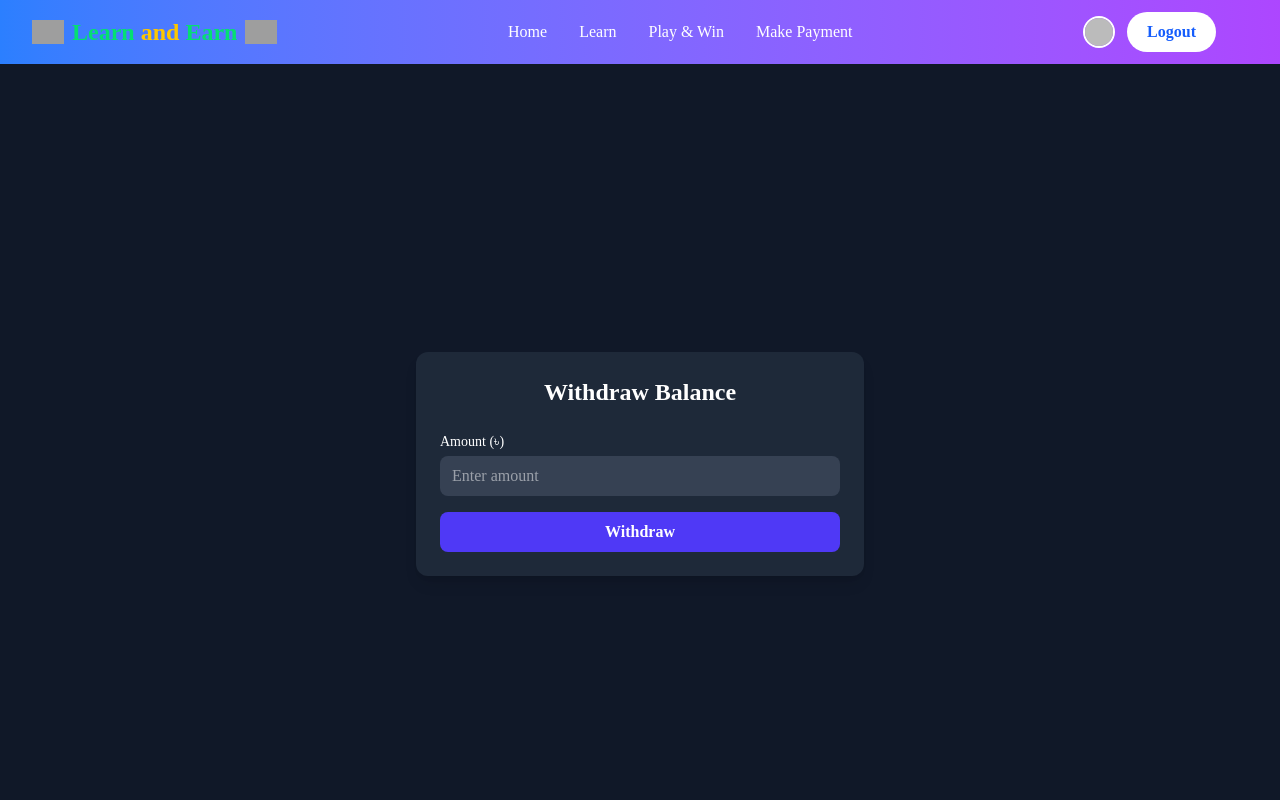
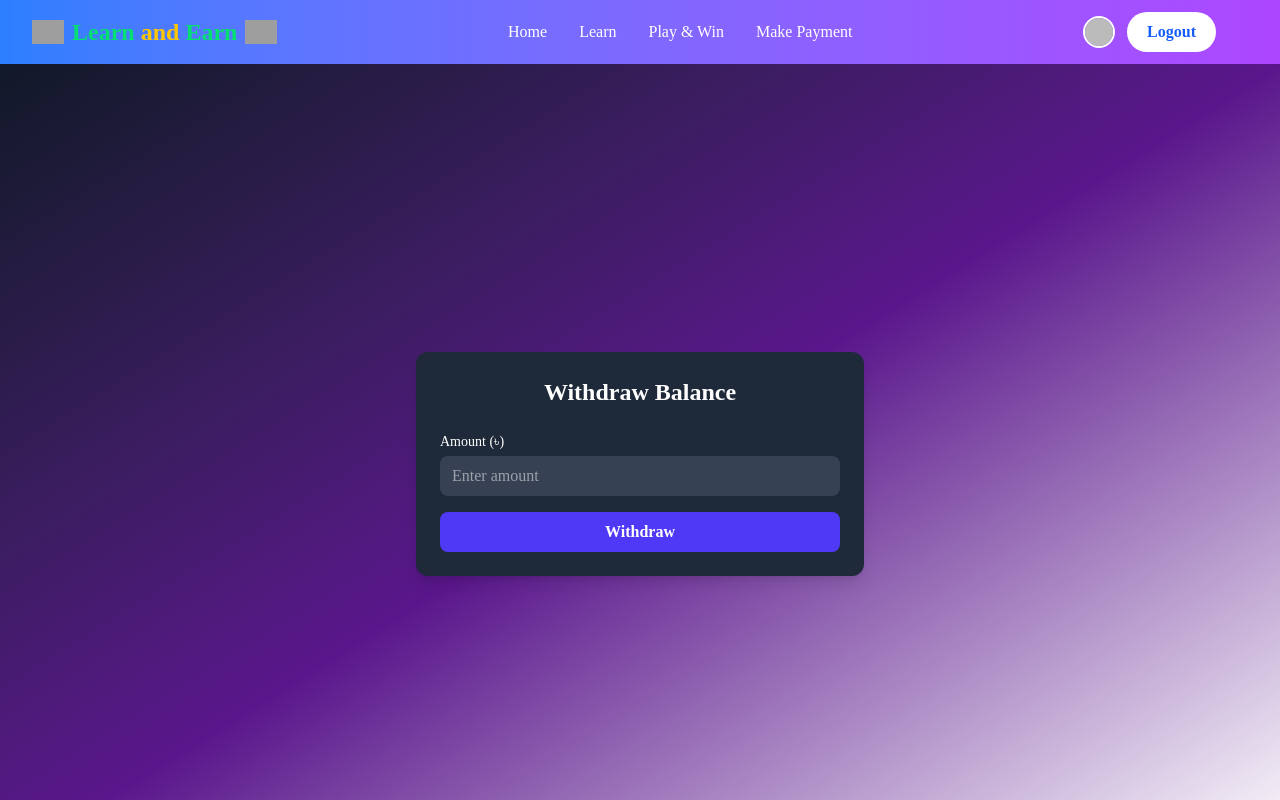
Before and after one commit to sadik117/learn-and-fun-client-side, a React (Vite) app: page /withdraw in a window 1280 px wide. Shown: the top 800 px of the page. Built offline with nearby package versions, Linux system fonts and the light colour scheme; no server answers; sample sign-in values are in the browser's storage; grey boxes are pictures that could not be loaded.

Commit message:
my profile profit updated

```diff
--- a/src/components/pages/MyProfile.jsx
+++ b/src/components/pages/MyProfile.jsx
@@ -116,7 +116,7 @@
         <div className="bg-gray-700 p-6 rounded-2xl shadow-lg text-center">
           <h3 className="text-xl font-semibold mb-2">Profits</h3>
           <p className="text-2xl font-bold text-green-400">
-            {profile.balance || 0} ৳
+            {profile.profits || 0} ৳
           </p>
         </div>
 
--- a/src/components/pages/WithdrawPage.jsx
+++ b/src/components/pages/WithdrawPage.jsx
@@ -25,7 +25,7 @@
   };
 
   return (
-    <div className="min-h-screen bg-gray-900 text-white flex items-center justify-center px-4">
+    <div className="min-h-screen bg-gradient-to-br from-gray-900 via-purple-900 text-white flex items-center justify-center px-4">
       <div className="bg-gray-800 rounded-xl p-6 w-full max-w-md shadow-lg">
         <h1 className="text-2xl font-bold mb-6 text-center">Withdraw Balance</h1>
 
@@ -56,8 +56,8 @@
           <p
             className={`mt-4 text-center ${
               message.toLowerCase().includes("success")
-                ? "text-green-400"
-                : "text-red-400"
+                ? "text-red-400"
+                : "text-green-400"
             }`}
           >
             {message}
```
